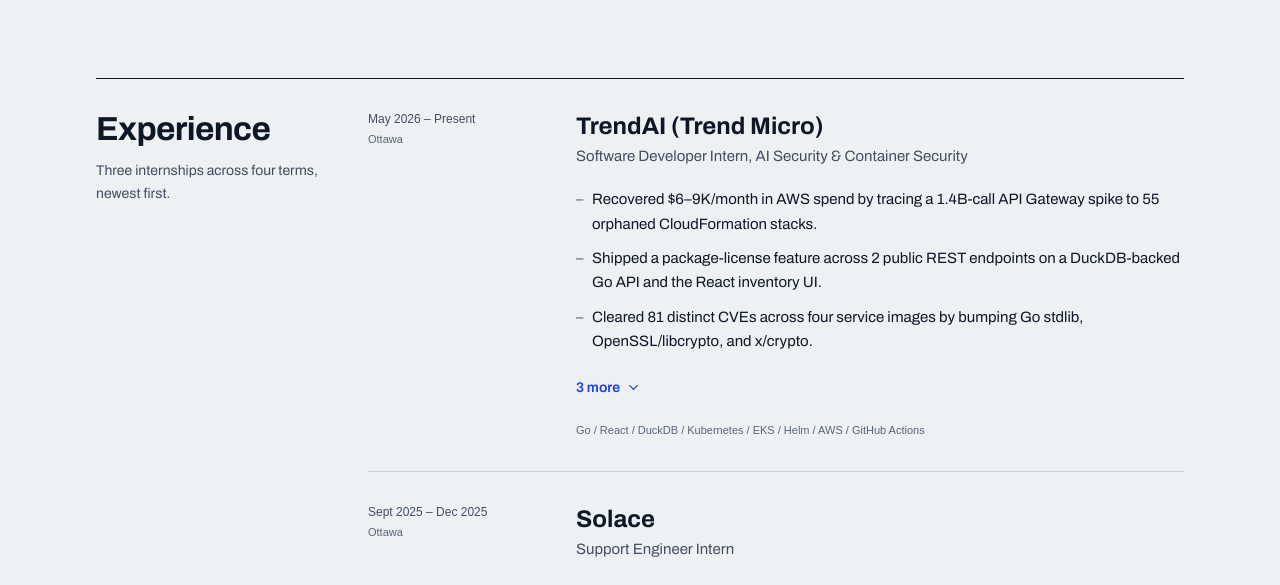
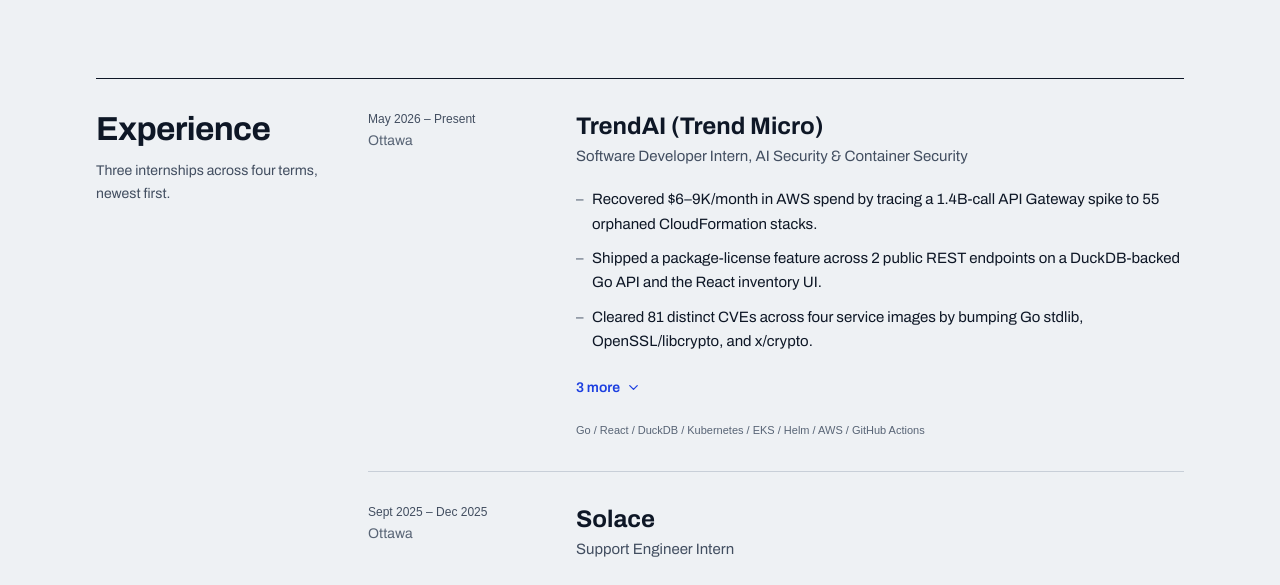
Before and after one commit to stupnd/portfolio-, a Next.js app: page / in a window 1280 px wide. Shown: the part 2760-3345 px from the top of the page. Built offline with nearby package versions, Linux system fonts and the light colour scheme; a web font is replaced by a local one.

Commit message:
Set experience locations in the text face, keeping mono for data

```diff
--- a/src/components/sections/Experience.tsx
+++ b/src/components/sections/Experience.tsx
@@ -35,7 +35,7 @@
     <li className="grid gap-x-8 gap-y-3 border-b border-rule py-8 first:pt-0 sm:grid-cols-[11rem,1fr]">
       <div>
         <p className="data text-xs text-ink-2">{period}</p>
-        <p className="data mt-1 text-[11px] text-ink-3">{location}</p>
+        <p className="mt-1 text-sm text-ink-3">{location}</p>
       </div>
 
       <div className="min-w-0">
```
